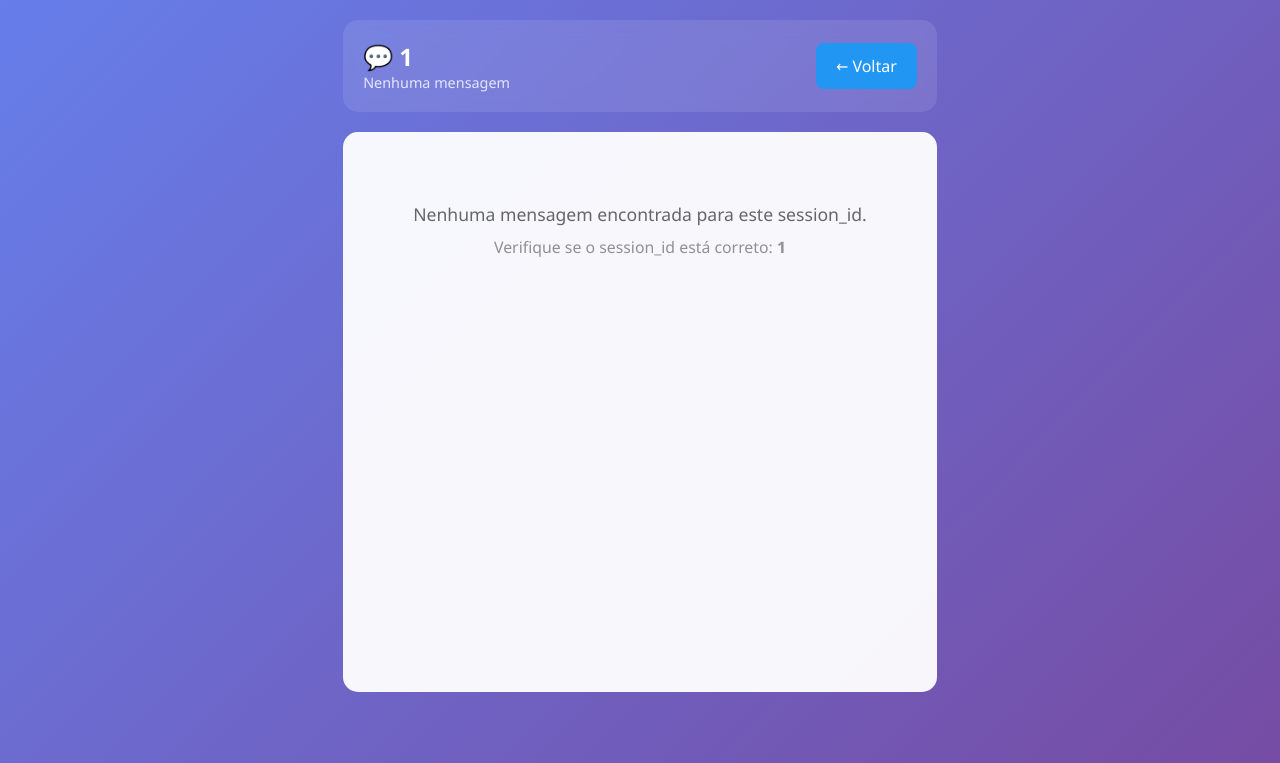
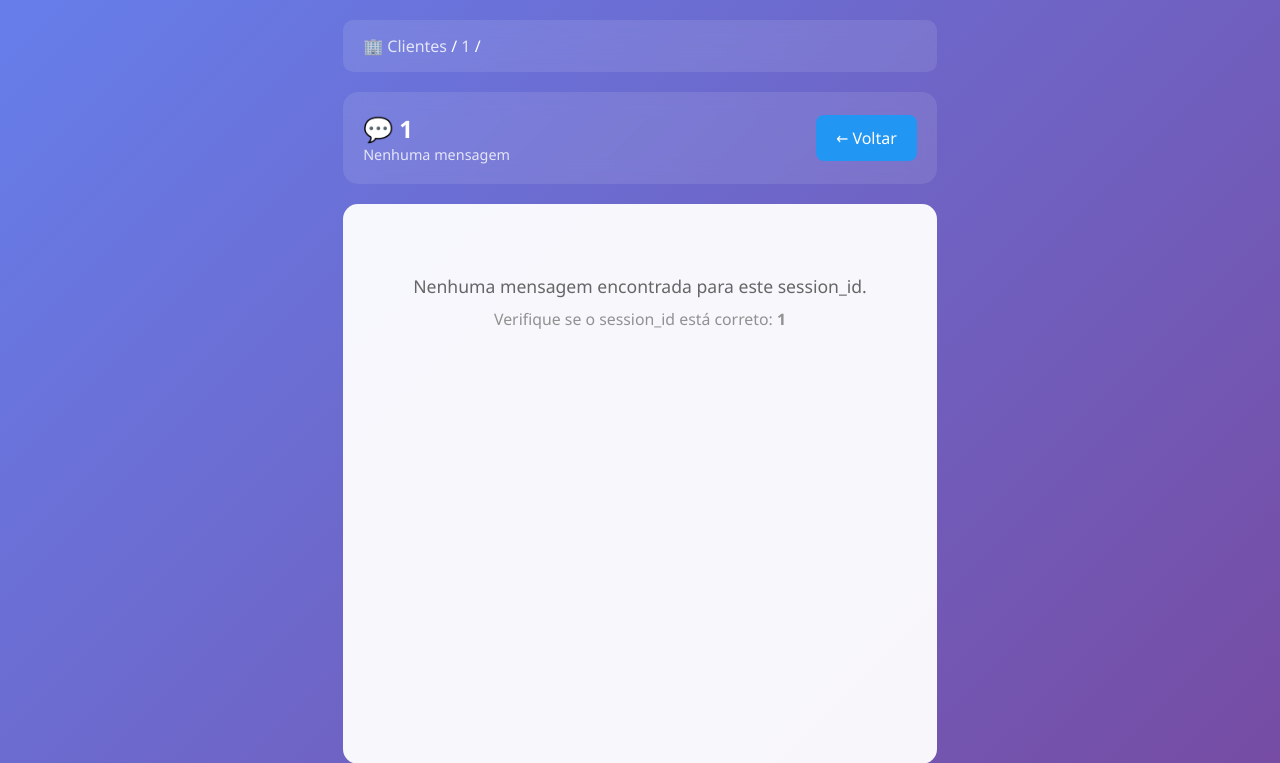
Before and after one commit to AioliaTech/chatview, a Flask app: page /chat/1 in a window 1280 px wide. Shown: the top 763 px of the page. Run offline with Flask 3, Linux system fonts and the light colour scheme; data that the repository does not hold is empty; some libraries are stand-ins or nearby versions.

Commit message:
Update chat.html

```diff
--- a/templates/chat.html
+++ b/templates/chat.html
@@ -4,6 +4,24 @@
 
 {% block extra_css %}
 <style>
+    .breadcrumb {
+        background: rgba(255, 255, 255, 0.1);
+        backdrop-filter: blur(10px);
+        border-radius: 10px;
+        padding: 15px 20px;
+        margin-bottom: 20px;
+        color: white;
+    }
+
+    .breadcrumb a {
+        color: rgba(255, 255, 255, 0.8);
+        text-decoration: none;
+    }
+
+    .breadcrumb a:hover {
+        color: white;
+    }
+
     .chat-header {
         background: rgba(255, 255, 255, 0.1);
         backdrop-filter: blur(10px);
@@ -131,6 +149,15 @@
 {% endblock %}
 
 {% block content %}
+{% set client_name = session_id.split(':')[0] %}
+{% set phone_number = session_id.split(':')[1] if ':' in session_id else '' %}
+
+<div class="breadcrumb">
+    <a href="/">🏢 Clientes</a> /
+    <a href="/client/{{ client_name }}">{{ client_name }}</a> /
+    <strong>{{ phone_number }}</strong>
+</div>
+
 <div class="chat-header">
     <div>
         <div class="chat-title">💬 {{ session_id }}</div>
@@ -142,7 +169,7 @@
             {% endif %}
         </div>
     </div>
-    <a href="/" class="btn btn-back">← Voltar</a>
+    <a href="/client/{{ client_name }}" class="btn btn-back">← Voltar</a>
 </div>
 
 <div class="chat-container">
```
